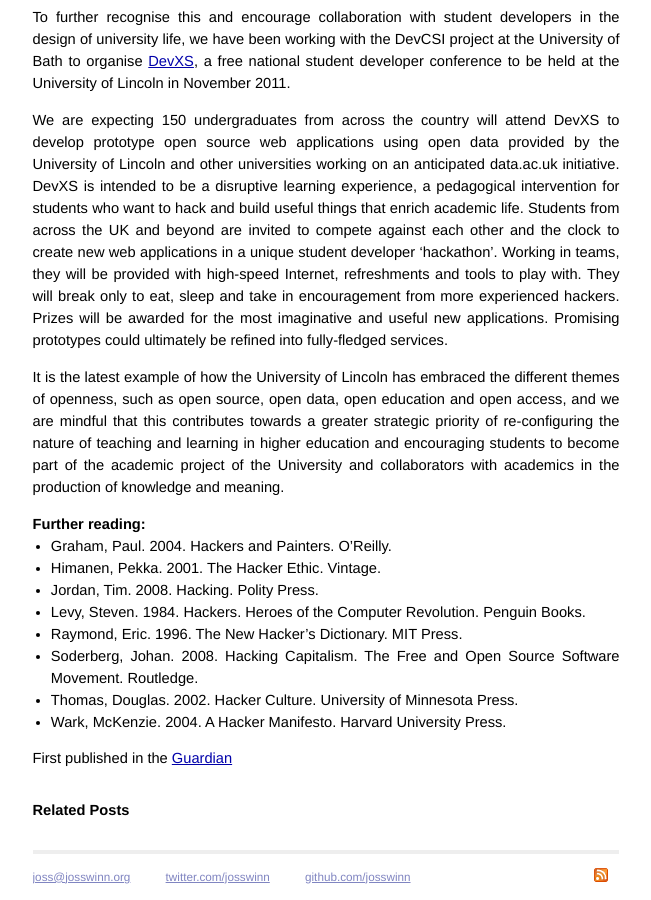
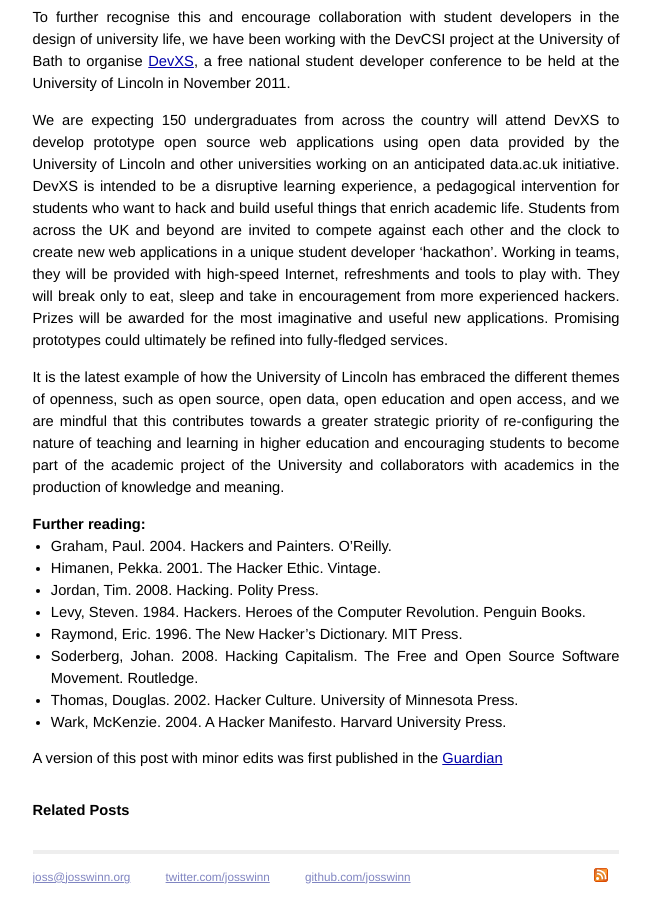
Before and after one commit to josswinn/josswinn.github.com, a Jekyll site: the page built from _posts/2011-10-18-hacking-the-academy.md, in a window 1280 px wide and 900 px high, scrolled down 1322 px. Shown: the whole window, without its empty margins (314-965 px from the left). Built offline with Jekyll 4.4.1, drawn with Linux system fonts in a browser that asks for light colours; Markdown is read by kramdown in place of the engine named in the settings.

Commit message:
Added more info to Guardian line. This post is the original that was submitted to the Guardian, where minor edits to content and a new title were added.

```diff
--- a/_posts/2011-10-18-hacking-the-academy.md
+++ b/_posts/2011-10-18-hacking-the-academy.md
@@ -38,4 +38,4 @@
 * Thomas, Douglas. 2002. Hacker Culture. University of Minnesota Press.
 * Wark, McKenzie. 2004. A Hacker Manifesto. Harvard University Press.
 
-First published in the [Guardian](http://www.guardian.co.uk/higher-education-network/2011/oct/18/hacking-academy-devxs-conference)
+A version of this post with minor edits was first published in the [Guardian](http://www.guardian.co.uk/higher-education-network/2011/oct/18/hacking-academy-devxs-conference)
```
